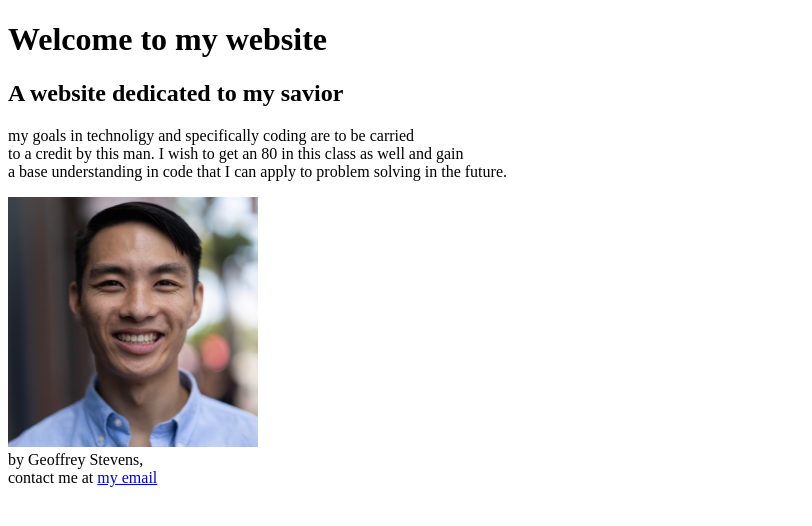
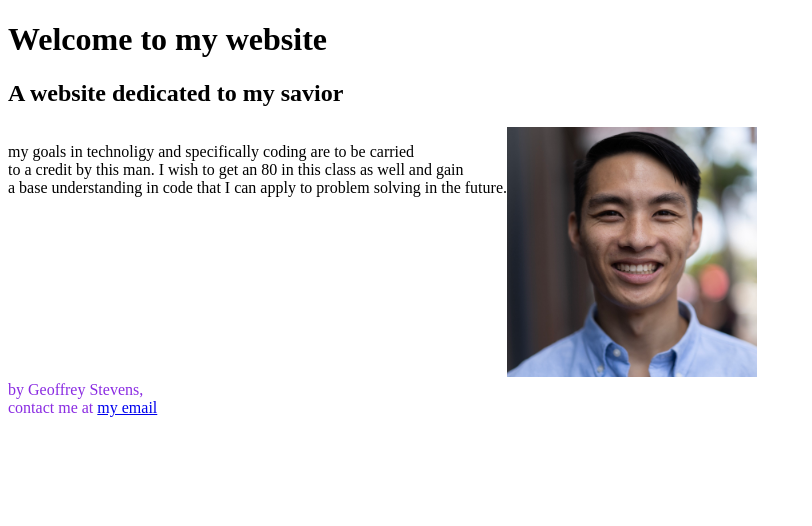
Before and after one commit to Geoffrey88/ICS3U, a plain HTML site: page Webb-App/web_app/index.html in a window 1280 px wide. Shown: the whole page, without its empty margins (0-812 px from the left). Drawn offline with Linux system fonts and the light colour scheme.

Commit message:
It works!!

```diff
--- a/Webb-App/web_app/index.html
+++ b/Webb-App/web_app/index.html
@@ -3,19 +3,19 @@
   <head>
     <meta charset="UTF-8" />
     <meta name="viewport" content="width=device-width, initial-scale=1.0" />
+    <link rel="stylesheet" href="./styles/styles.css">
     <title>Elliot my glorious king</title>
-    <style>
-      .picture {
-        width: 250px;
-      }
-      img {
-        width: 100%;
-      }
-    </style>
+
   </head>
+<div class = "wrapper">
+
   <body>
-    <h1>Welcome to my website</h1>
-    <h2>A website dedicated to my savior</h2>
+    <header>
+      <h1>Welcome to my website</h1>
+      <h2>A website dedicated to my savior</h2>
+
+    </header>
+    <main>
     <p>
       my goals in technoligy and specifically coding are to be carried <br />
       to a credit by this man. I wish to get an 80 in this class as well and
@@ -30,10 +30,13 @@
         alt="a picture of Elliot Tam"
       />
     </div>
+    </main>
     <footer>
       by Geoffrey Stevens, <br />
       contact me at
       <a href="mailto:422geoff@gmail.com" target="_blank"> my email</a>
     </footer>
+  </div>
   </body>
+
 </html>
--- /dev/null
+++ b/Webb-App/web_app/styles/styles.css
@@ -0,0 +1,13 @@
+.picture {
+    width: 250px;
+  }
+  img {
+    width: 100%;
+  }
+
+  footer {
+    color: blueviolet
+  }
+
+main {display: flex;
+}
```
